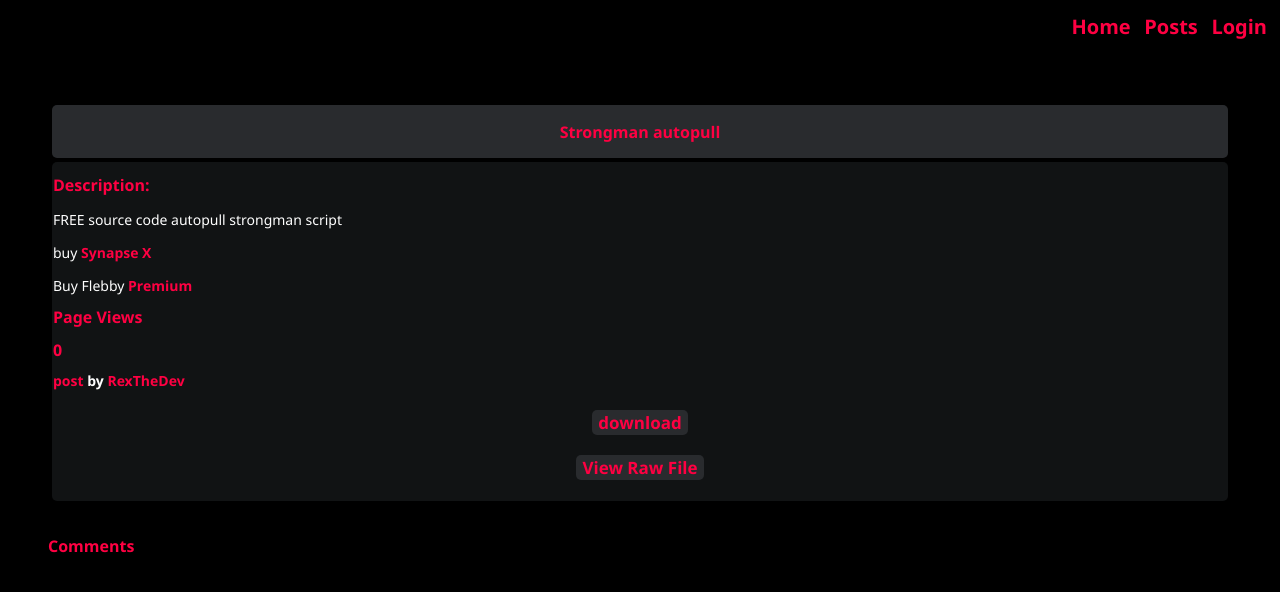
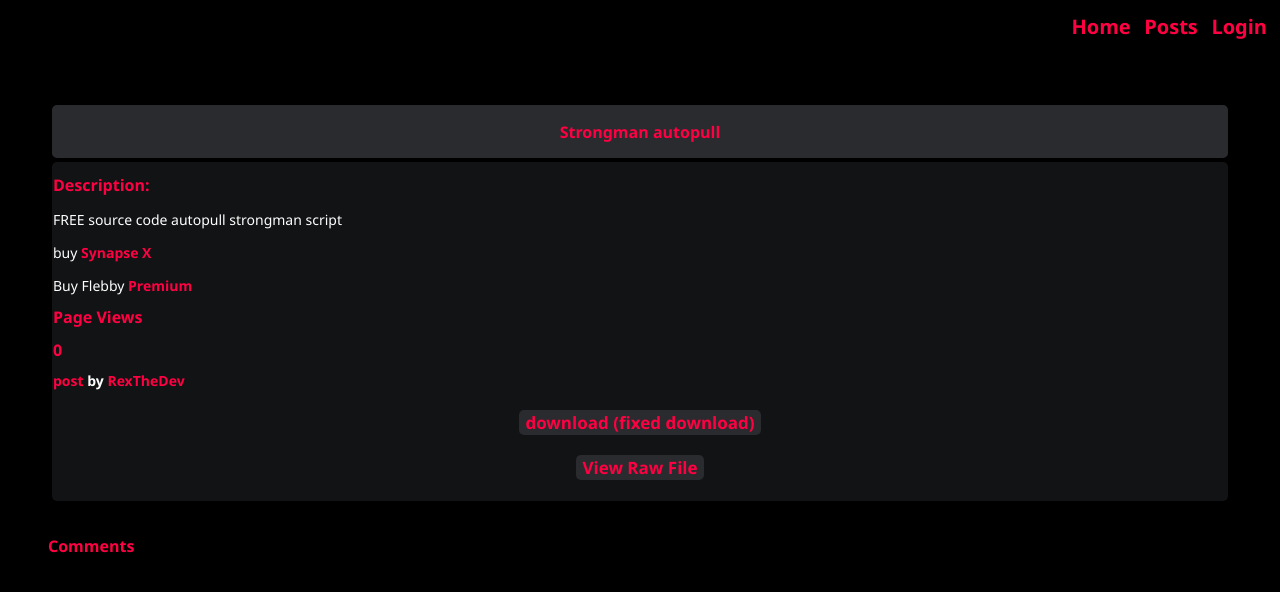
Before and after one commit to Flebs/roofus, a plain HTML site: page 2.html in a window 1280 px wide. Drawn offline with Linux system fonts and the light colour scheme; no server answers; a script that the page names is missing.

Commit message:
Update 2.html

```diff
--- a/2.html
+++ b/2.html
@@ -93,7 +93,7 @@ function updateVisitCount() {
                         </style>
                     </div>
                     <div class="d1">
-                    <a href="https://cdn.discordapp.com/attachments/839139583522242581/839139623577583656/Script.lua"><button class="download">download</button></a>
+                    <a href="https://cdn.discordapp.com/attachments/839139583522242581/863070338601713684/Strongman_sim1.txt"><button class="download">download (fixed download)</button></a>
                     <a href="/raw/raw/1.html"><button>View Raw File</button></a>
                 </div>
                 </div>
```
